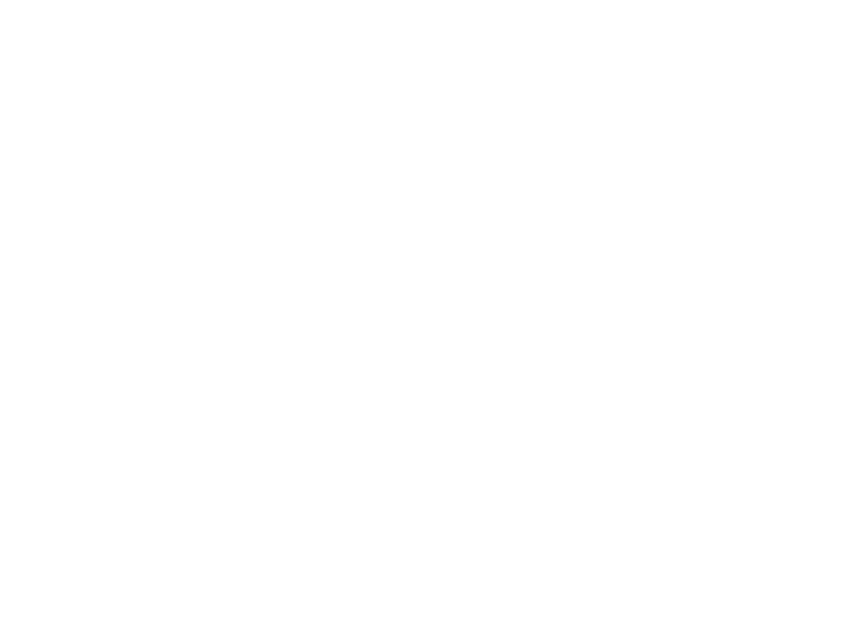
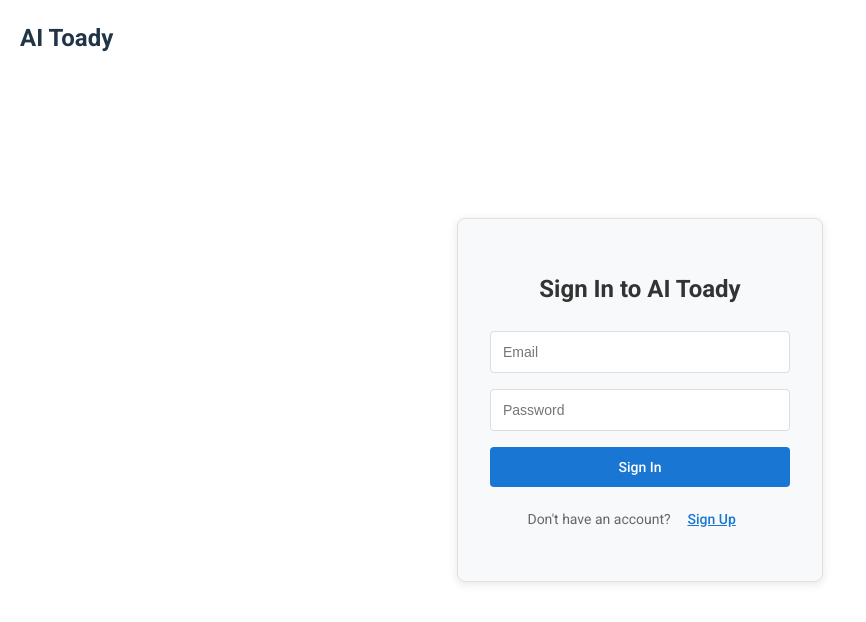
Before and after one commit to pmichelbrink/AIToady, a React (Vite) app in the folder AIToady.Web/: page /auth in a window 1280 px wide. Before the commit this address had no page. Shown: the top 622 px of the page, without its empty margins (0-866 px from the left). Built offline with nearby package versions, Linux system fonts and the light colour scheme.

Commit message:
Added sign in/sign up UI components

```diff
--- a/AIToady.Web/src/App.tsx
+++ b/AIToady.Web/src/App.tsx
@@ -1,14 +1,19 @@
 import { BrowserRouter as Router, Routes, Route } from 'react-router-dom';
+import Layout from './components/Layout';
 import HomePage from './components/HomePage';
 import QueryPage from './components/QueryPage';
+import AuthPage from './components/AuthPage';
 
 function App(){
   return (
     <Router>
-      <Routes>
-        <Route path="/" element={<HomePage />} />
-        <Route path="/query" element={<QueryPage />} />
-      </Routes>
+      <Layout>
+        <Routes>
+          <Route path="/" element={<HomePage />} />
+          <Route path="/query" element={<QueryPage />} />
+          <Route path="/auth" element={<AuthPage />} />
+        </Routes>
+      </Layout>
     </Router>
   )
 }
--- /dev/null
+++ b/AIToady.Web/src/components/AuthPage.css
@@ -0,0 +1,45 @@
+.auth-form {
+  background: #f8f9fa;
+  padding: 2rem;
+  border-radius: 8px;
+  box-shadow: 0 2px 10px rgba(0,0,0,0.1);
+  width: 300px;
+  border: 1px solid #e0e0e0;
+}
+
+.auth-form h2 {
+  text-align: center;
+  margin-bottom: 1.5rem;
+  color: #333;
+}
+
+.auth-input {
+  padding: 12px;
+  border: 1px solid #ddd;
+  border-radius: 4px;
+  font-size: 14px;
+  background: white;
+  color: #333;
+}
+
+@media (prefers-color-scheme: dark) {
+  .auth-form {
+    background: #2d2d2d;
+    border: 1px solid #444;
+    box-shadow: 0 2px 10px rgba(0,0,0,0.3);
+  }
+
+  .auth-form h2 {
+    color: #fff;
+  }
+
+  .auth-input {
+    background: #404040;
+    border: 1px solid #555;
+    color: #fff;
+  }
+
+  .auth-input::placeholder {
+    color: #aaa;
+  }
+}
--- /dev/null
+++ b/AIToady.Web/src/components/AuthPage.tsx
@@ -0,0 +1,58 @@
+import { useState } from 'react';
+import { Link } from 'react-router-dom';
+import './AuthPage.css';
+
+export default function AuthPage() {
+  const [isLogin, setIsLogin] = useState(true);
+
+  return (
+    <>
+      <Link to="/" style={{ position: 'absolute', top: '20px', left: '20px', textDecoration: 'none', color: 'inherit', fontSize: '24px', fontWeight: 'bold' }}>
+        AI Toady
+      </Link>
+      <div style={{ display: 'flex', flexDirection: 'column', alignItems: 'center', justifyContent: 'center', minHeight: '100vh' }}>
+        <div className="auth-form">
+          <h2>
+            {isLogin ? 'Sign In to AI Toady' : 'Sign Up for AI Toady'}
+          </h2>
+          <form style={{ display: 'flex', flexDirection: 'column', gap: '1rem' }}>
+            <input
+              type="email"
+              placeholder="Email"
+              className="auth-input"
+            />
+            <input
+              type="password"
+              placeholder="Password"
+              className="auth-input"
+            />
+            <button
+              type="submit"
+              style={{
+                background: '#1976d2',
+                color: 'white',
+                border: 'none',
+                padding: '12px',
+                borderRadius: '4px',
+                fontSize: '14px',
+                cursor: 'pointer',
+                fontWeight: '500'
+              }}
+            >
+              {isLogin ? 'Sign In' : 'Sign Up'}
+            </button>
+          </form>
+          <p style={{ textAlign: 'center', marginTop: '1rem', fontSize: '14px', color: '#666' }}>
+            {isLogin ? "Don't have an account?" : "Already have an account? "}
+            <button
+              onClick={() => setIsLogin(!isLogin)}
+              style={{ background: 'none', border: 'none', color: '#1976d2', cursor: 'pointer', textDecoration: 'underline' }}
+            >
+              {isLogin ? 'Sign Up' : 'Sign In'}
+            </button>
+          </p>
+        </div>
+      </div>
+    </>
+  );
+}
--- /dev/null
+++ b/AIToady.Web/src/components/Layout.tsx
@@ -0,0 +1,38 @@
+import { ReactNode } from 'react';
+import { Link, useNavigate, useLocation } from 'react-router-dom';
+
+interface LayoutProps {
+  children: ReactNode;
+}
+
+export default function Layout({ children }: LayoutProps) {
+  const navigate = useNavigate();
+  const location = useLocation();
+  const isAuthPage = location.pathname === '/auth';
+
+  return (
+    <div style={{ position: 'relative', minHeight: '100vh' }}>
+      {!isAuthPage && (
+        <button
+          style={{
+            position: 'absolute',
+            top: '20px',
+            right: '20px',
+            background: '#1976d2',
+            color: 'white',
+            border: 'none',
+            borderRadius: '4px',
+            padding: '8px 16px',
+            cursor: 'pointer',
+            fontSize: '14px',
+            fontWeight: '500'
+          }}
+          onClick={() => navigate('/auth')}
+        >
+          Sign in
+        </button>
+      )}
+      {children}
+    </div>
+  );
+}
--- a/AIToady.Web/src/components/QueryPage.tsx
+++ b/AIToady.Web/src/components/QueryPage.tsx
@@ -5,7 +5,7 @@
   const query = searchParams.get('q') || '';
 
   return (
-    <div style={{ position: 'relative', minHeight: '100vh' }}>
+    <>
       <Link to="/" style={{ position: 'absolute', top: '20px', left: '20px', textDecoration: 'none', color: 'inherit', fontSize: '24px', fontWeight: 'bold' }}>
         AI Toady
       </Link>
@@ -22,6 +22,6 @@
           </div>
         </div>
       </div>
-    </div>
+    </>
   );
 }
```
